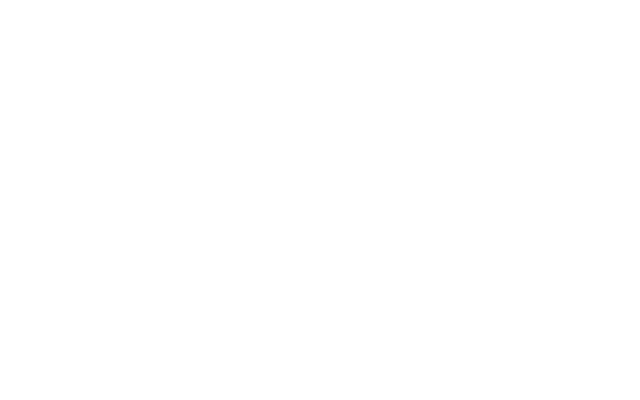
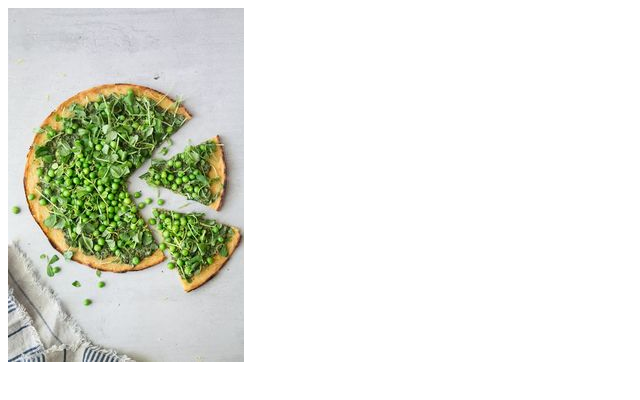
Before and after one commit to kamotho-njiru/Mozzarella, a plain HTML site: page services.html in a window 1280 px wide. Shown: the whole page, without its empty margins (0-640 px from the left). Drawn offline with Linux system fonts and the light colour scheme.

Commit message:
add image

```diff
--- a/services.html
+++ b/services.html
@@ -10,6 +10,7 @@
 <link rel="javascript" href="script.js">
 
 <body>
+    <img src="/images/gogreen.jpg" alt="green pizza">
 
 </body>
 
```
